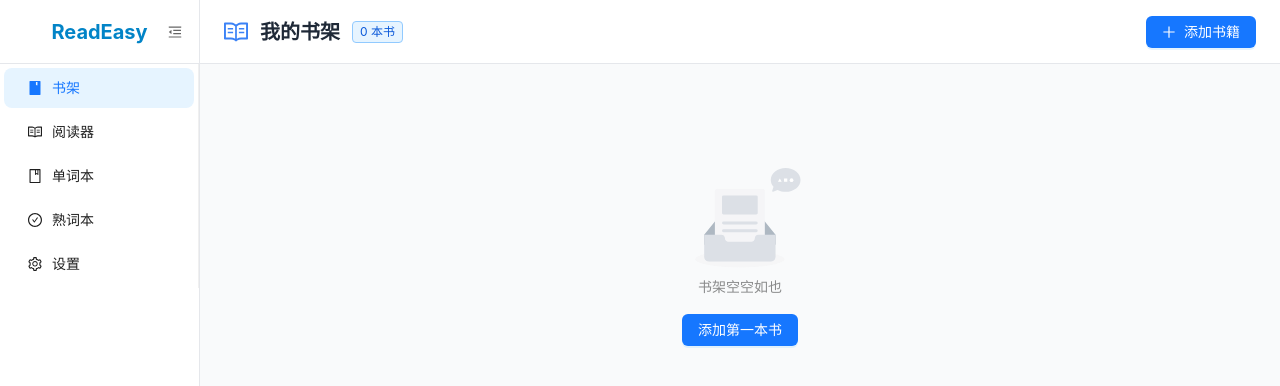
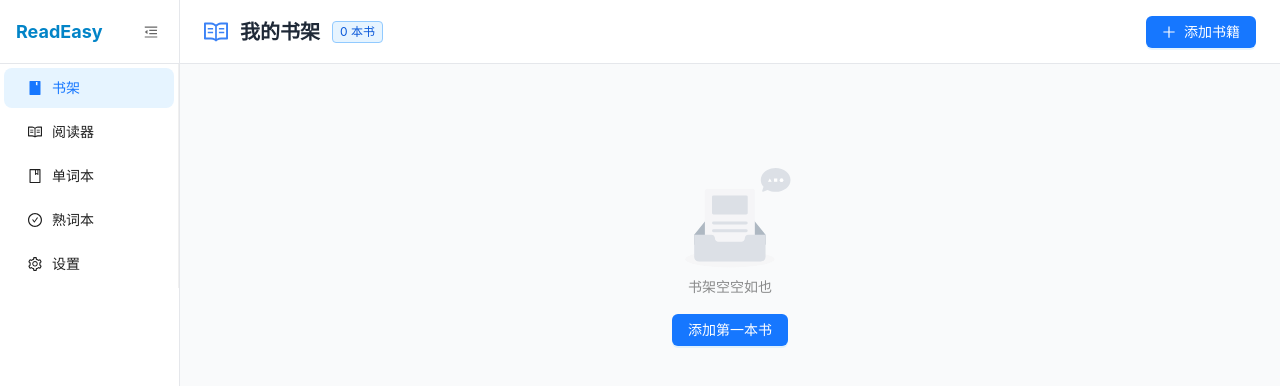
Before and after one commit to hxfjsw/ReadEasy, a React (Vite) app: page / in a window 1280 px wide. Shown: the top 386 px of the page. Built offline with nearby package versions, Linux system fonts and the light colour scheme.

Commit message:
style: optimize sidebar collapsed layout

```diff
--- a/src/App.tsx
+++ b/src/App.tsx
@@ -125,7 +125,8 @@ function App() {
   return (
     <Layout className="h-screen">
       <Sider
-        width={200}
+        width={180}
+        collapsedWidth={64}
         theme="light"
         collapsible
         collapsed={collapsed}
@@ -133,14 +134,18 @@ function App() {
         trigger={null}
         className="border-r border-gray-200"
       >
-        <div className="h-16 flex items-center justify-center border-b border-gray-200 relative">
-          {!collapsed && <h1 className="text-xl font-bold text-primary-600">ReadEasy</h1>}
+        <div className={`h-16 flex items-center border-b border-gray-200 ${collapsed ? 'justify-center px-2' : 'justify-between px-4'}`}>
+          {!collapsed ? (
+            <h1 className="text-lg font-bold text-primary-600 truncate">ReadEasy</h1>
+          ) : (
+            <span className="text-lg font-bold text-primary-600">R</span>
+          )}
           <Button
             type="text"
+            size="small"
             icon={collapsed ? <MenuUnfoldOutlined /> : <MenuFoldOutlined />}
             onClick={() => setCollapsed(!collapsed)}
-            className="absolute right-2"
-            style={{ color: '#666' }}
+            style={{ color: '#666', padding: collapsed ? '0 4px' : undefined }}
           />
         </div>
         <Menu
```
